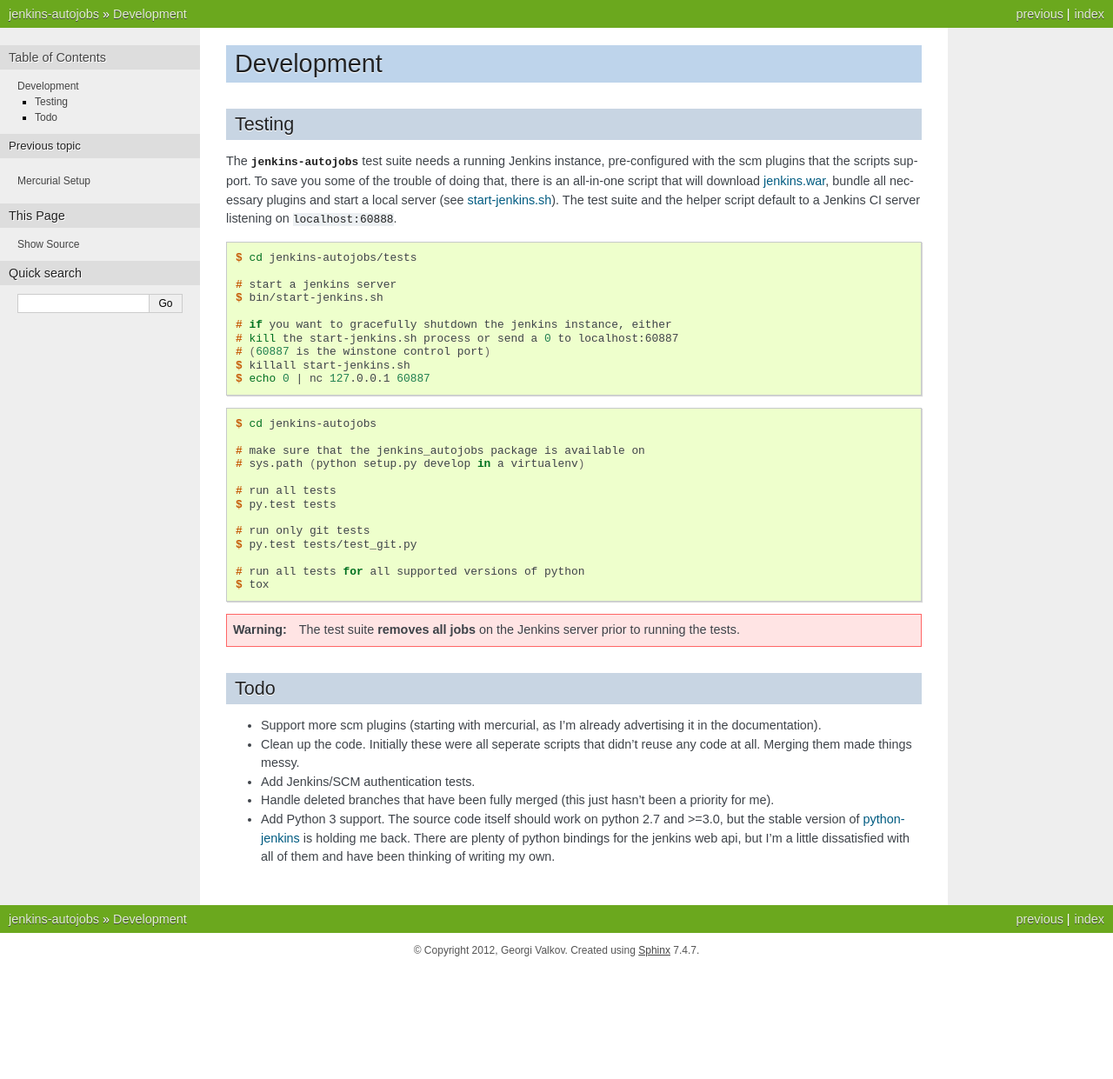
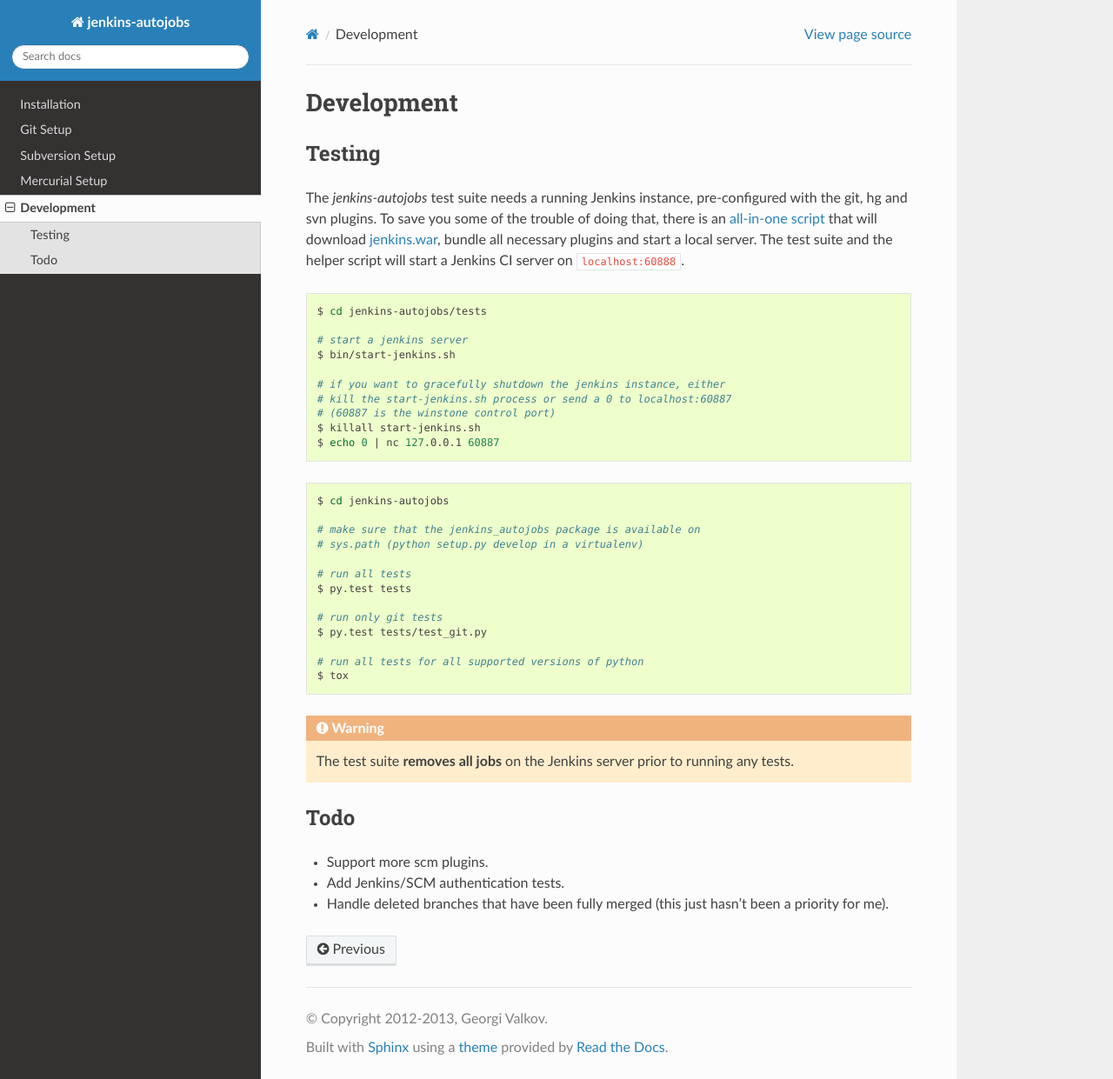
Before and after one commit to gvalkov/jenkins-autojobs, a Sphinx documentation site: the page built from doc/devel.rst, in a window 1280 px wide and 1241 px high. Shown: the whole window at 87% size. Built offline with Sphinx 7.4.7 and the Read the Docs theme 2.0.0, drawn with Linux system fonts in a browser that asks for light colours; the version number could not be read and is left out.

Commit message:
update documentation

```diff
--- a/doc/conf.py
+++ b/doc/conf.py
@@ -1,23 +1,15 @@
 # -*- coding: utf-8 -*-
-#
-# jenkins-autojobs documentation build configuration file, created by
-# sphinx-quickstart on Mon May 14 17:50:07 2012.
-#
-# This file is execfile()d with the current directory set to its containing dir.
-#
-# Note that not all possible configuration values are present in this
-# autogenerated file.
-#
-# All configuration values have a default; values that are commented out
-# serve to show the default.
 
 import sys, os
+
+# Check if readthedocs is building us
+on_rtd = os.environ.get('READTHEDOCS', None) == 'True'
 
 # If extensions (or modules to document with autodoc) are in another directory,
 # add these directories to sys.path here. If the directory is relative to the
 # documentation root, use os.path.abspath to make it absolute, like shown here.
 sys.path.insert(0, os.path.abspath('..'))
-from jenkins_autojobs.version import version, VERSION
+from setup import kw
 
 # -- General configuration -----------------------------------------------------
 
@@ -42,17 +34,17 @@
 
 # General information about the project.
 project = u'jenkins-autojobs'
-copyright = u'2012, Georgi Valkov'
+copyright = u'2012-2013, Georgi Valkov'
 
 # The version info for the project you're documenting, acts as replacement for
 # |version| and |release|, also used in various other places throughout the
 # built documents.
 #
 # The full version, including alpha/beta/rc tags.
-release = version()
+release = kw['version']
 
 # The short X.Y version.
-version = '%d.%d' % tuple(VERSION[0:2])
+version = release
 
 # The language for content autogenerated by Sphinx. Refer to documentation
 # for a list of supported languages.
@@ -93,29 +85,31 @@
 
 # The theme to use for HTML and HTML Help pages.  See the documentation for
 # a list of builtin themes.
-html_theme = 'nature'
+
+if not on_rtd:
+    import sphinx_rtd_theme
+    html_theme = 'sphinx_rtd_theme'
+    html_theme_path = [sphinx_rtd_theme.get_html_theme_path()]
+else:
+    html_theme = 'default'
 
 # Theme options are theme-specific and customize the look and feel of a theme
 # further.  For a list of options available for each theme, see the
 # documentation.
-html_theme_options = {
-    # 'nosidebar' : 'true',
-    # 'sidebarwidth' : '150'
-}
+#html_theme_options = {}
 
 # Add any paths that contain custom themes here, relative to this directory.
-#html_theme_path = []
 
 # The name for this set of Sphinx documents.  If None, it defaults to
 # "<project> v<release> documentation".
-html_title = "jenkins-autojobs %s" % release
+#html_title = None
 
 # A shorter title for the navigation bar.  Default is the same as html_title.
 #html_short_title = None
 
 # The name of an image file (relative to this directory) to place at the top
 # of the sidebar.
-# html_logo = 'explanation-figure.png'
+#html_logo = None
 
 # The name of an image file (within the static path) to use as favicon of the
 # docs.  This file should be a Windows icon file (.ico) being 16x16 or 32x32
@@ -233,12 +227,11 @@
 #  dir menu entry, description, category)
 texinfo_documents = [
   ('index', 'jenkins-autojobs', u'jenkins-autojobs Documentation',
-   u'Georgi Valkov', 'jenkins-autojobs',
-   'Scripts for automatically creating jenkins jobs from scm branches',
+   u'Georgi Valkov', 'jenkins-autojobs', 'Scripts for automatically creating Jenkins jobs from scm branches',
    'Miscellaneous'),
 ]
 
-intersphinx_mapping = {'python': ('http://docs.python.org/3.2', None)}
+intersphinx_mapping = {'python': ('http://docs.python.org/3.3', None)}
 
 # Documents to append as an appendix to all manuals.
 #texinfo_appendices = []
--- a/doc/devel.rst
+++ b/doc/devel.rst
@@ -4,15 +4,14 @@
 Testing
 -------
 
-The :mod:`jenkins-autojobs` test suite needs a running Jenkins
-instance, pre-configured with the scm plugins that the scripts
-support. To save you some of the trouble of doing that, there is an
-all-in-one script that will download `jenkins.war`_, bundle all
-necessary plugins and start a local server (see
-`start-jenkins.sh`_). The test suite and the helper script default to
-a Jenkins CI server listening on ``localhost:60888``.
+The *jenkins-autojobs* test suite needs a running Jenkins instance,
+pre-configured with the git, hg and svn plugins. To save you some of
+the trouble of doing that, there is an `all-in-one script`_ that will
+download `jenkins.war`_, bundle all necessary plugins and start a
+local server. The test suite and the helper script will start a
+Jenkins CI server on ``localhost:60888``.
 
-.. code-block:: console
+.. code-block:: bash
 
     $ cd jenkins-autojobs/tests
 
@@ -25,7 +24,7 @@
     $ killall start-jenkins.sh
     $ echo 0 | nc 127.0.0.1 60887
 
-.. code-block:: console
+.. code-block:: bash
 
     $ cd jenkins-autojobs
 
@@ -44,29 +43,18 @@
 .. warning::
 
    The test suite **removes all jobs** on the Jenkins server prior to
-   running the tests.
+   running any tests.
 
 Todo
 ----
 
-* Support more scm plugins (starting with mercurial, as I'm already
-  advertising it in the documentation).
-
-* Clean up the code. Initially these were all seperate scripts that
-  didn't reuse any code at all. Merging them made things messy.
+* Support more scm plugins.
 
 * Add Jenkins/SCM authentication tests.
 
 * Handle deleted branches that have been fully merged (this just
   hasn't been a priority for me).
 
-* Add Python 3 support. The source code itself should work on python
-  2.7 and >=3.0, but the stable version of python-jenkins_ is holding
-  me back. There are plenty of python bindings for the jenkins web
-  api, but I'm a little dissatisfied with all of them and have been
-  thinking of writing my own.
-
-
 .. _python-jenkins:    http://pypi.python.org/pypi/python-jenkins
-.. _start-jenkins.sh:  https://github.com/gvalkov/jenkins-autojobs/blob/master/tests/bin/start-jenkins.sh
+.. _`all-in-one script`:  https://github.com/gvalkov/jenkins-autojobs/blob/master/tests/bin/start-jenkins.sh
 .. _jenkins.war:       http://mirrors.jenkins-ci.org/war/latest/jenkins.war
```
Also changed, not shown: README.rst (+4 -22 lines), doc/changelog.rst (added, +13 -0 lines), doc/index.rst (+18 -34 lines), doc/install.rst (added, +42 -0 lines), doc/installation.rst (deleted, +0 -39 lines), setup.py (+8 -6 lines), 1 other file.
